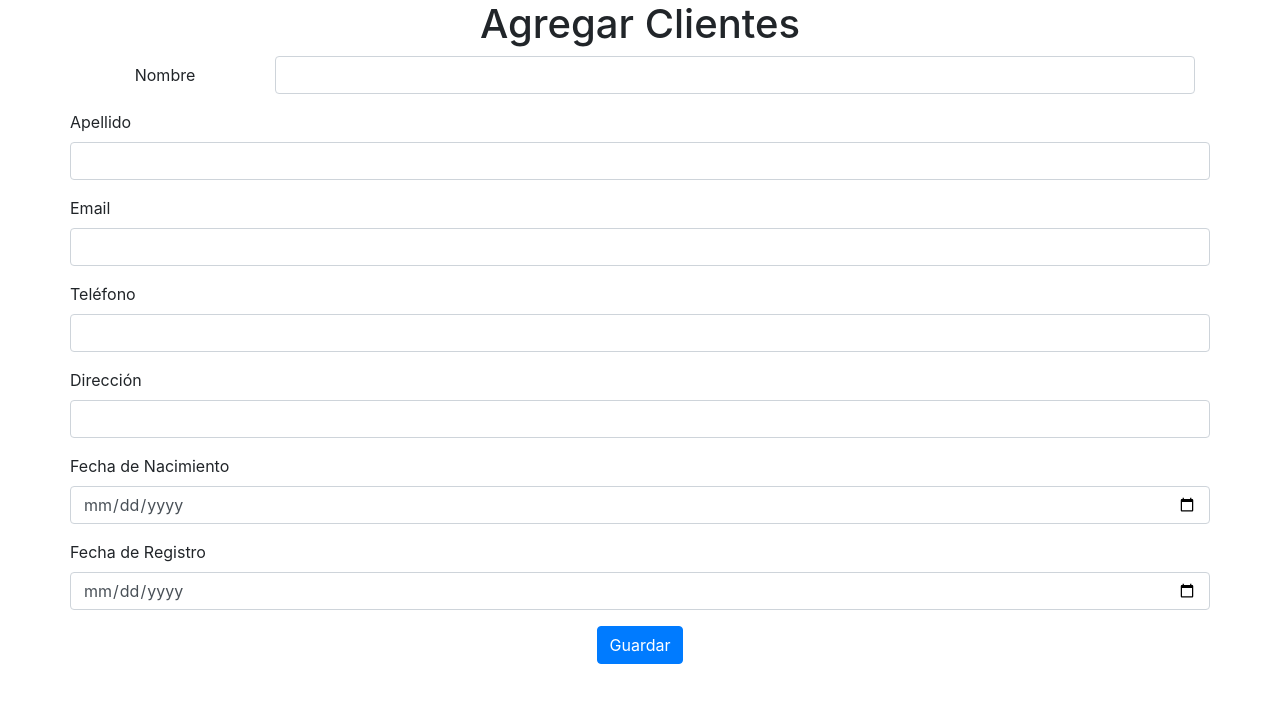
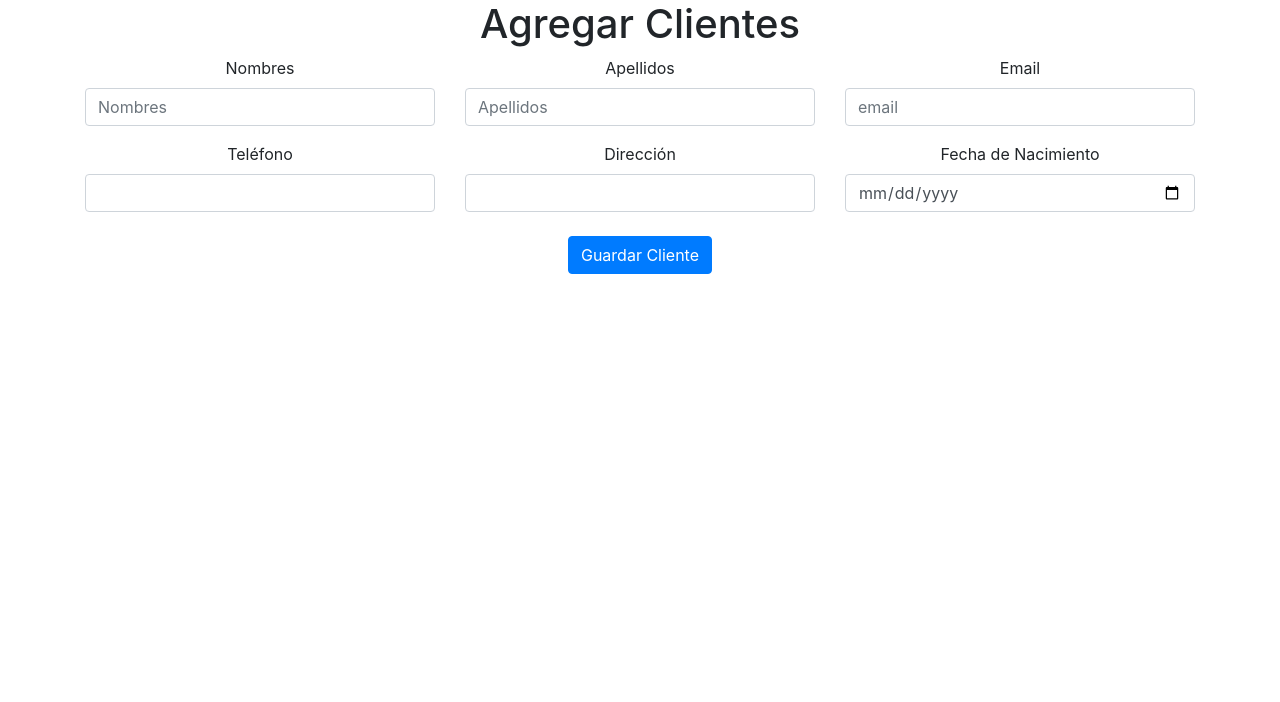
Before and after one commit to Juf19/Springboot, a React (Create React App) app in the folder gestion-clientes-frontend/: page / in a window 1280 px wide. Shown: the top 702 px of the page. Built offline with nearby package versions, Linux system fonts and the light colour scheme.

Commit message:
FormsUpStyle

```diff
--- a/gestion-clientes-frontend/src/Componentes/AgregarClientes.jsx
+++ b/gestion-clientes-frontend/src/Componentes/AgregarClientes.jsx
@@ -5,39 +5,44 @@ const AgregarClientes = () => {
         <div>
             <h1>Agregar Clientes</h1>
             <form>
-                <div class="form-group row">
-                    <label for="colFormLabel" class="col-sm-2 col-form-label">Nombre</label>
-                    <div class="col-sm-10">
-                    <input type="text" class="form-control" id="colFormLabel" />
+                <div className="row">
+
+                    <div className="col-md-4 mb-3">
+                        <label className="form-label">Nombres</label>
+                        <input type="text" className="form-control" placeholder="Nombres" />
+                    </div>
+
+                    <div className="col-md-4 mb-3">
+                        <label className="form-label">Apellidos</label>
+                        <input type="text" className="form-control" placeholder="Apellidos" />
+                    </div>
+
+                    <div className="col-md-4 mb-3">
+                        <label className="form-label">Email</label>
+                        <input type="email" className="form-control" placeholder="email" />
+                    </div>
+
+                    <div className="col-md-4 mb-3">
+                        <label className="form-label">Teléfono</label>
+                        <input type="tel" className="form-control" />
+                    </div>
+                    <div className="col-md-4 mb-3">
+                        <label className="form-label">Dirección</label>
+                        <input type="text" className="form-control" />
+                    </div>
+                    <div className="col-md-4 mb-3">
+                        <label className="form-label">Fecha de Nacimiento</label>
+                        <input type="date" className="form-control" />
                     </div>
                 </div>
-                <div class="form-group row">
-                    <label>Apellido</label>
-                    <input type="text" className="form-control" />
+
+                <div className="row">
+                    <div className="col-12 mt-2">
+                        <button type="submit" className="btn btn-primary">
+                            Guardar Cliente
+                        </button>
+                    </div>
                 </div>
-                <div class="form-group row">
-                    <label>Email</label>
-                    <input type="email" className="form-control" />
-                </div>
-                <div class="form-group row">
-                    <label>Teléfono</label>
-                    <input type="tel" className="form-control" />
-                </div>
-                <div class="form-group row">
-                    <label>Dirección</label>
-                    <input type="text" className="form-control" />
-                </div>
-                <div class="form-group row">
-                    <label>Fecha de Nacimiento</label>
-                    <input type="date" className="form-control" />
-                </div>
-                <div class="form-group row">
-                    <label>Fecha de Registro</label>
-                    <input type="date" className="form-control" />
-                </div>
-                <button type="submit" className="btn btn-primary">
-                    Guardar
-                </button>
             </form>
         </div>
     );
```
